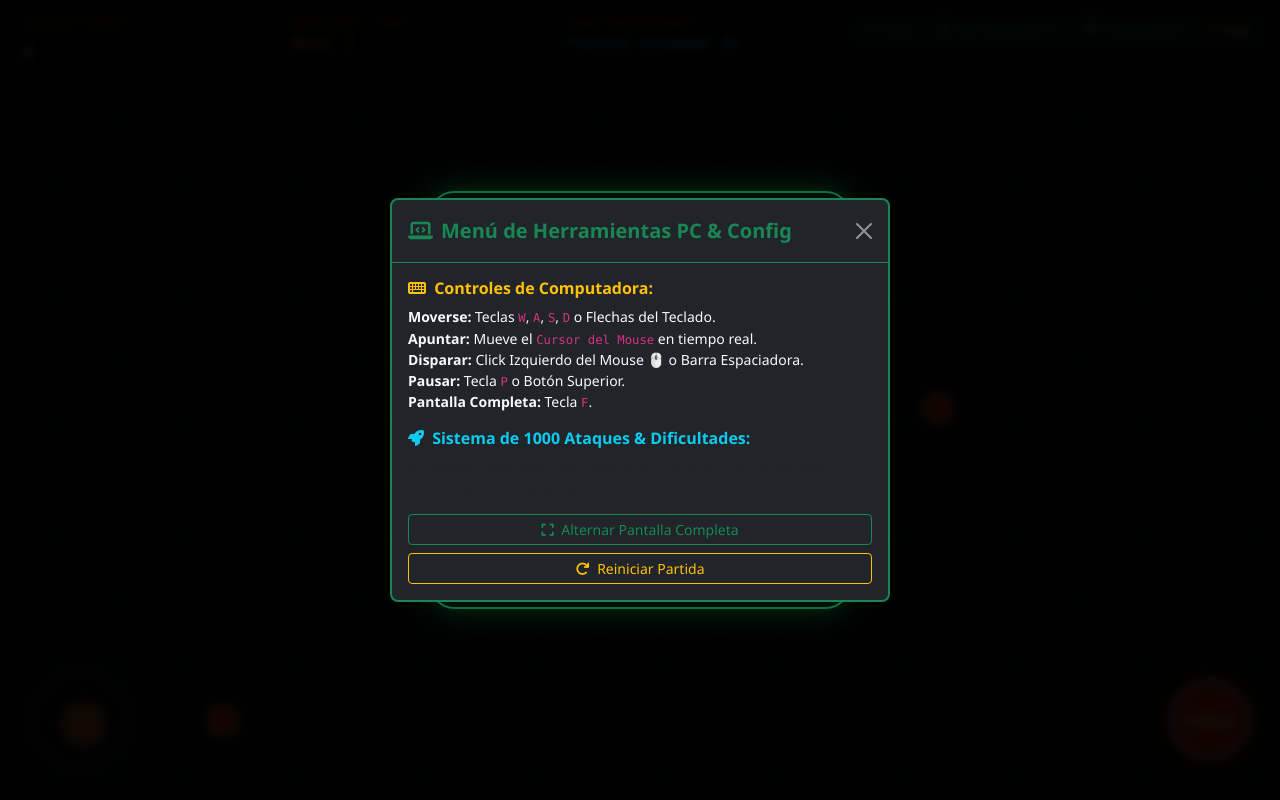
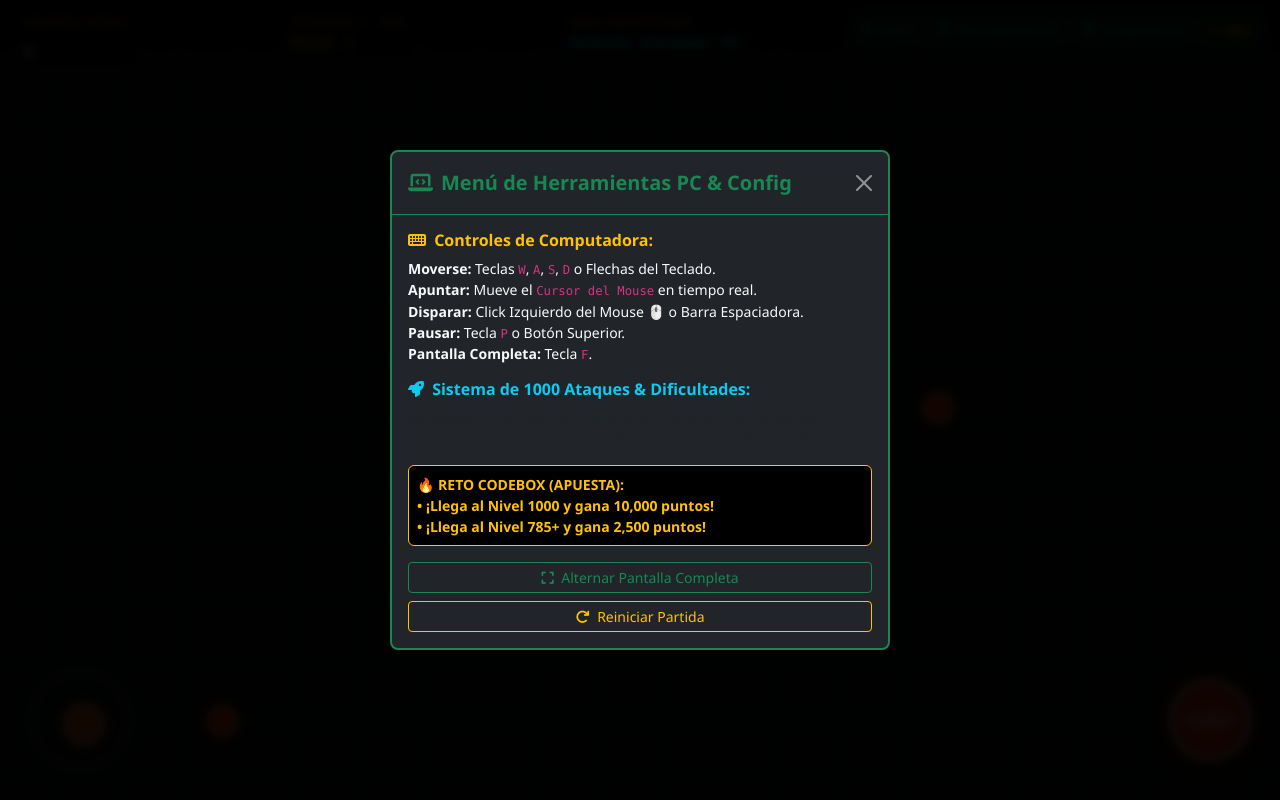
Before and after one commit to Davi164-sin/Comunidad-pro, a Flask app: page /juego-arena in a window 1280 px wide, after a click on "Herramientas PC". Run offline with Flask 3, Linux system fonts and the light colour scheme; data comes from the database, SQL or seed files in the repository.

Commit message:
Add CodeBox challenge betting system: Level 1000 = 10,000 pts bonus, Level 785+ = 2,500 pts bonus

```diff
--- a/gestor_comunidad.py
+++ b/gestor_comunidad.py
@@ -1230,7 +1230,20 @@ def juego_arena_guardar_score():
 
     data = request.json
     kills = int(data.get('kills', 0))
-    puntos_ganados = kills * 2
+    diff_level = int(data.get('diffLevel', min(1000, int(kills * 1.5) + 1)))
+
+    puntos_base = kills * 2
+    bonus_reto = 0
+    mensaje_reto = ""
+
+    if diff_level >= 1000:
+        bonus_reto = 10000
+        mensaje_reto = "🏆 ¡IMPRESIONANTE! ¡Alcanzaste el Nivel 1000 y ganaste el reto principal de 10,000 puntos!"
+    elif diff_level >= 785:
+        bonus_reto = 2500
+        mensaje_reto = "⭐ ¡EXCELENTE! ¡Llegaste al Nivel 785 o superior y ganaste el bono de 2,500 puntos!"
+
+    puntos_ganados = puntos_base + bonus_reto
 
     conn = sqlite3.connect(DB_PATH)
     conn.execute("UPDATE usuarios SET puntos_contribucion = puntos_contribucion + ? WHERE id = ?", (puntos_ganados, user['id']))
@@ -1241,8 +1254,19 @@ def juego_arena_guardar_score():
     nuevo_total = c.fetchone()[0]
     conn.close()
 
-    crear_notificacion(user['id'], "CodeBox Game Arena", f"¡Partida terminada! Has conseguido {kills} bajas y ganado {puntos_ganados} puntos de contribución para la competencia.")
-    return jsonify({"status": "success", "kills": kills, "puntos_ganados": puntos_ganados, "nuevo_total": nuevo_total})
+    notif_msg = f"¡Partida terminada! Has conseguido {kills} bajas (Nivel {diff_level}) y ganado {puntos_ganados} puntos de contribución para la competencia."
+    if mensaje_reto:
+        notif_msg += f" {mensaje_reto}"
+
+    crear_notificacion(user['id'], "CodeBox Game Arena - Reto", notif_msg)
+    return jsonify({
+        "status": "success",
+        "kills": kills,
+        "diffLevel": diff_level,
+        "puntos_ganados": puntos_ganados,
+        "mensaje_reto": mensaje_reto,
+        "nuevo_total": nuevo_total
+    })
 
 @app.route('/health')
 def health_check():
--- a/templates/codebox_arena.html
+++ b/templates/codebox_arena.html
@@ -147,6 +147,12 @@
 
           <h6 class="text-info fw-bold mb-2"><i class="fas fa-rocket me-1"></i> Sistema de 1000 Ataques & Dificultades:</h6>
           <p class="small text-muted mb-3">Generador dinámico optimizado a 60 FPS para PC y móviles con **1000 variantes de armas** y **1000 niveles de dificultad**.</p>
+
+          <div class="alert alert-warning p-2 small mb-3 border-warning bg-black text-warning fw-bold">
+            🔥 <strong>RETO CODEBOX (APUESTA):</strong><br>
+            • ¡Llega al <strong>Nivel 1000</strong> y gana <strong>10,000 puntos</strong>!<br>
+            • ¡Llega al <strong>Nivel 785+</strong> y gana <strong>2,500 puntos</strong>!
+          </div>
 
           <div class="d-grid gap-2">
             <button class="btn btn-outline-success btn-sm" onclick="toggleFullscreen()"><i class="fas fa-expand me-1"></i> Alternar Pantalla Completa</button>
@@ -546,21 +552,32 @@
 
     function triggerGameOver() {
       gameOver = true;
-      document.getElementById('finalKills').textContent = player.kills;
-      document.getElementById('finalPoints').textContent = player.kills * 2;
+      const diffLevel = Math.min(1000, Math.floor(player.kills * 1.5) + 1);
+      let estPoints = player.kills * 2;
+      if (diffLevel >= 1000) estPoints += 10000;
+      else if (diffLevel >= 785) estPoints += 2500;
+
+      document.getElementById('finalKills').textContent = `${player.kills} (Nivel ${diffLevel})`;
+      document.getElementById('finalPoints').textContent = estPoints;
       document.getElementById('gameOverModal').style.display = 'flex';
     }
 
     function enviarPuntuacion() {
+      const diffLevel = Math.min(1000, Math.floor(player.kills * 1.5) + 1);
       fetch('/juego-arena/guardar_score', {
         method: 'POST',
         headers: { 'Content-Type': 'application/json' },
-        body: JSON.stringify({ kills: player.kills })
+        body: JSON.stringify({ kills: player.kills, diffLevel: diffLevel })
       })
       .then(res => res.json())
       .then(data => {
         if(data.status === 'success') {
-          alert('¡Puntuación guardada con éxito! Has ganado ' + data.puntos_ganados + ' puntos para la competencia.');
+          let msg = '¡Puntuación guardada con éxito!\n\n';
+          if (data.mensaje_reto) {
+            msg += data.mensaje_reto + '\n\n';
+          }
+          msg += 'Total ganado: ' + data.puntos_ganados + ' puntos de contribución.';
+          alert(msg);
           location.reload();
         }
       });
```
